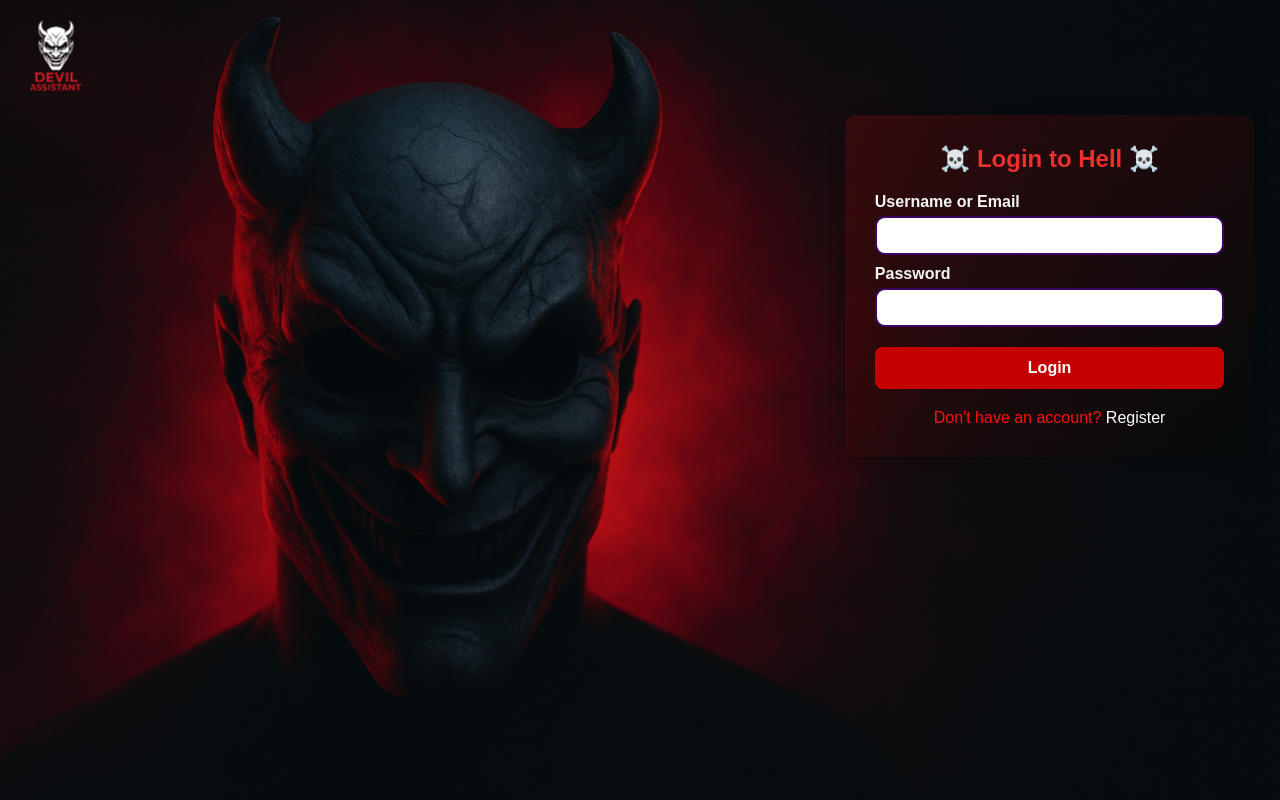
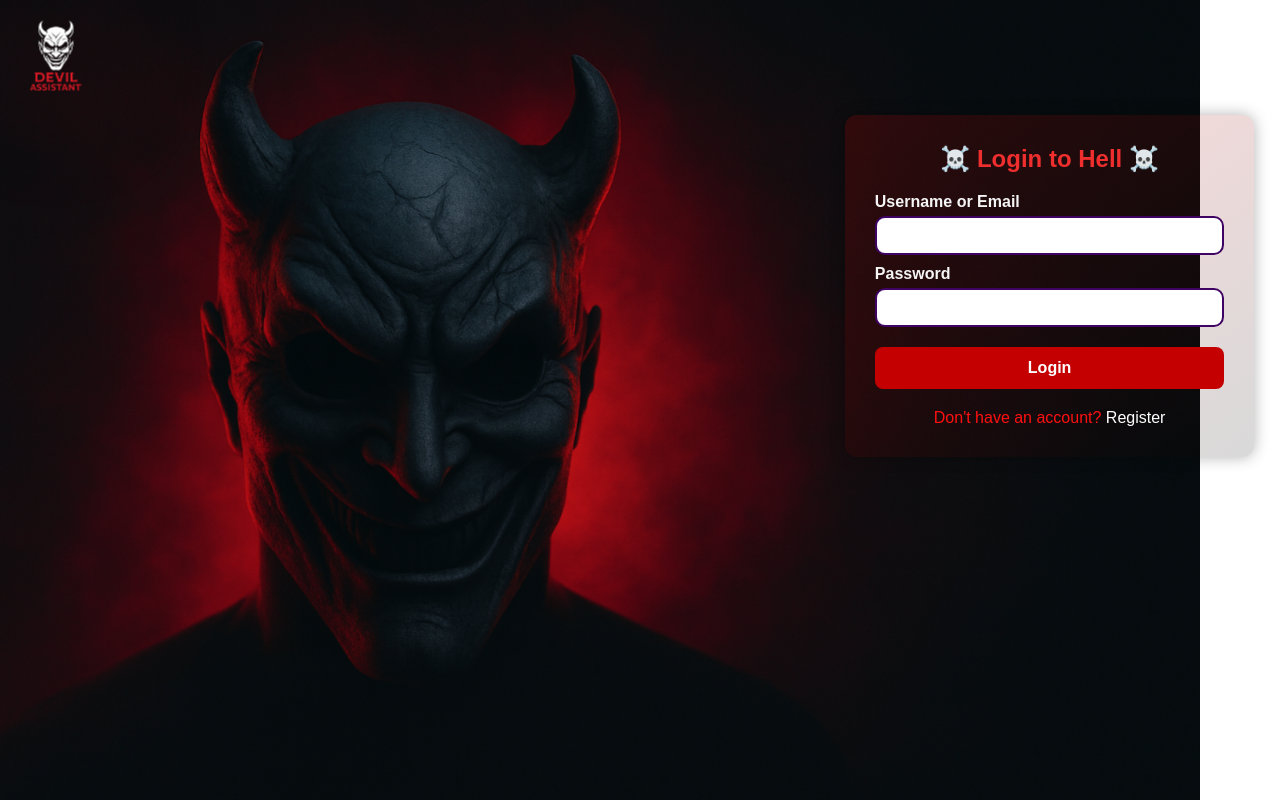
Before and after one commit to divyansh1539/personal-assistant, a Django app: page / in a window 1280 px wide. Run offline with Django 5.2, Linux system fonts and the light colour scheme.

Commit message:
fix the code

```diff
--- a/devil/static/images/style.css
+++ b/devil/static/images/style.css
@@ -11,10 +11,13 @@ html , body {
 body {
   margin: 0;
   background: url("/static/images/bg.png") no-repeat center center fixed;
-  background-size: cover;
-  background-position: center;
+  background-size: contain;
+  background-repeat: no-repeat;
+  background-position: left center;
   font-family: 'Orbitron', sans-serif;
+  overflow-x: hidden;
 }
+
 .index-page {
   margin: 0;
   height: 100vh;
```
